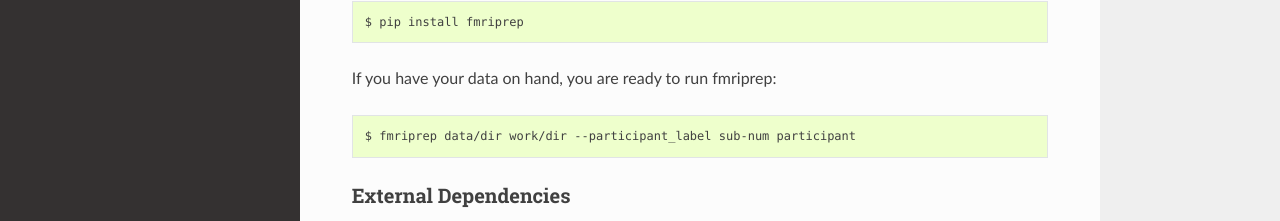
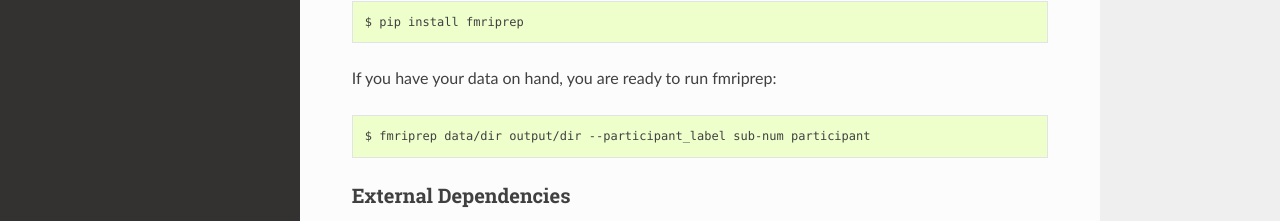
Before and after one commit to yohanchatelain/fmriprep, a Sphinx documentation site: the page built from docs/installation.rst, in a window 1280 px wide and 1400 px high, scrolled down 459 px. Shown: the part 1176-1397 px from the top of the window. Built offline with Sphinx 7.4.7 and the Read the Docs theme 2.0.0, drawn with Linux system fonts in a browser that asks for light colours; the version number could not be read and is left out; some of the changed text lies outside the part shown.

Commit message:
simpler/better commands, rm berleant

```diff
--- a/docs/installation.rst
+++ b/docs/installation.rst
@@ -24,7 +24,7 @@ Download the latest docker image. You will need an active internet connection an
 
 Now, assuming you have data, you can run fmriprep. ::
 
-    $ docker run --rm -v filepath/to/data/dir:/data:ro -v filepath/to/output/dir:/out -w /scratch poldracklab/fmriprep:latest /data /out/out participant -w /out/work/
+    $ docker run --rm -v filepath/to/data/dir:/data:ro -v filepath/to/output/dir:/out -w /scratch poldracklab/fmriprep:latest /data /out/out participant
 
 For example: ::
 
@@ -46,11 +46,12 @@ Use `docker2singularity <https://github.com/singularityware/docker2singularity>`
 
 On a computer with `Singularity <https://github.com/singularityware/singularity>`_ installed and the data to be prepped, run fmriprep. ::
 
-    $ singularity exec path/to/singularity/image.img /usr/bin/run_fmriprep --participant_label label -w path/to/work/dir path/to/data/dir path/to/output/dir participant
+    $ singularity exec path/to/singularity/image.img /usr/bin/run_fmriprep --participant_label label  path/to/data/dir path/to/output/dir participant
 
 For example: ::
 
-    $ singularity exec ~/poldracklab_fmriprep_latest-2016-12-04-5b74ad9a4c4d.img /usr/bin/run_fmriprep --participant_label sub-387 --nthreads 1 -w $WORK/lonestar/work --ants-nthreads 16 --skull--strip-ants /work/04168/berleant/lonestar/ $WORK/lonestar/output participant
+    $ singularity exec ~/poldracklab_fmriprep_latest-2016-12-04-5b74ad9a4c4d.img /usr/bin/run_fmriprep --participant_label sub-387 --nthreads 1 -w $WORK/lonestar/work --ants-nthreads 16 --skull--strip-ants /work/04168/asdf/lonestar/ $WORK/lonestar/output participant
+
 
 Manually Prepared Environment
 =============================
@@ -63,7 +64,7 @@ Make sure all of fmriprep's `External Dependencies`_ are installed. If you have
 
 If you have your data on hand, you are ready to run fmriprep: ::
 
-    $ fmriprep data/dir work/dir --participant_label sub-num participant
+    $ fmriprep data/dir output/dir --participant_label sub-num participant
 
 External Dependencies
 ~~~~~~~~~~~~~~~~~~~~~
```
